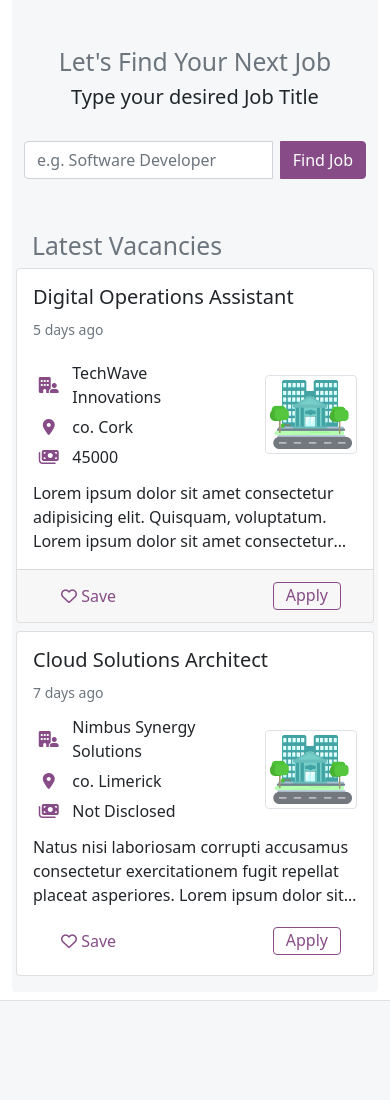
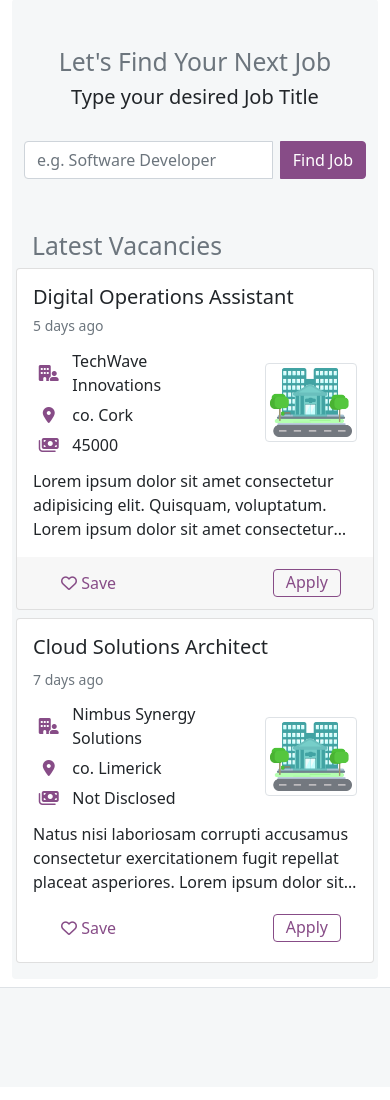
Before and after one commit to pavlo-myskov/get-job, a Django app: page / in a window 390 px wide. Shown: the part 540-1640 px from the top of the page. After the commit the page ends 1528 px from the top, so only its background shows below. Run offline with Django 3.2, Linux system fonts and the light colour scheme; style sheets or scripts are compiled from the project's sources; parts of the project's set-up code (start-up, migrations or seed data) failed here and were passed over; some libraries are stand-ins or nearby versions.

Commit message:
Add extra white space between card items
Days counter closest to card title on small screens, white space between list group items and card title

```diff
--- a/static/css/_custom.scss
+++ b/static/css/_custom.scss
@@ -1,4 +1,4 @@
-// Jobseeker Navbar
+// ___Jobseeker Navbar___
 
 // jobseeker dropdown menu
 
@@ -55,7 +55,7 @@
   transition: all 0.3s ease-in-out;
 }
 
-// Vacansies cards
+// ______Vacansies cards______
 
 // remove list borders
 .borderless li {
@@ -71,7 +71,7 @@
   text-overflow: ellipsis;
 }
 
-// change padding of company item text in front of icons
+// change padding of company items text in front of icons
 @media screen and (min-width: 400px) {
   @media (max-width: 767px) {
     .ps-1-custom {
@@ -80,10 +80,20 @@
   }
 }
 
+// override list-group-item padding
 .vaccancy-card {
-  // override list-group-item padding
   .list-group-item {
-    padding: 0.2rem 1rem;
+    padding: 0.2rem $list-group-item-padding-x;
+  }
+  @include media-breakpoint-up(md) {
+    .list-group-item {
+      padding: 0.3rem $list-group-item-padding-x;
+    }
+  }
+  @include media-breakpoint-up(xl) {
+    .list-group-item {
+      padding: 0.2rem $list-group-item-padding-x;
+    }
   }
 }
 
@@ -123,7 +133,6 @@
 .hero-container .btn {
   box-shadow: inset 0 0 10px -6px $royalpurple !important;
 }
-
 .vaccancy-card:hover {
   box-shadow: 0 0 20px -10px $royalpurple;
   transition: all 0.3s ease-in-out;
--- a/static/js/script.js
+++ b/static/js/script.js
@@ -64,8 +64,8 @@ function hideShowNavbar(windowWidth, dropdown) {
  */
 function fixDaysCounterPosition(windowWidth) {
     if (windowWidth > 440) {
-        $('.days-counter').addClass('position-absolute top-0 end-0 pt-2 pe-3')
+        $('.days-counter').removeClass('card-subtitle').addClass('position-absolute top-0 end-0 pt-2 pe-3')
     } else {
-        $('.days-counter').removeClass('position-absolute top-0 end-0 pt-2 pe-3')
+        $('.days-counter').removeClass('position-absolute top-0 end-0 pt-2 pe-3').addClass('card-subtitle')
     }
 }
--- a/templates/jobseeker/home.html
+++ b/templates/jobseeker/home.html
@@ -105,9 +105,9 @@
       <div class="row row-cols-1 row-cols-xl-2 g-2">
         <!-- ______card______ -->
         <div class="col">
-          <div class="card vaccancy-card">
+          <div class="card h-100 vaccancy-card">
             <div class="card-body position-relative">
-              <h5 class="card-title">
+              <h5 class="card-title py-mb-1 pb-lg-2 pb-xl-0">
                 <a href="#" class="text-decoration-none stretched-link text-dark">Digital Operations Assistant</a>
               </h5>
               <p class="days-counter text-muted"><small>5 days ago</small></p>
@@ -148,7 +148,7 @@
               </p>
 
             </div>
-            <div class="card-footer">
+            <div class="card-footer border-top-0">
               <div class="d-flex justify-content-between px-3">
                 <a href="#" class="btn-save card-link">
                   <!-- TODO saved
```
Also changed, not shown: static/css/main.css, 1 other file.
